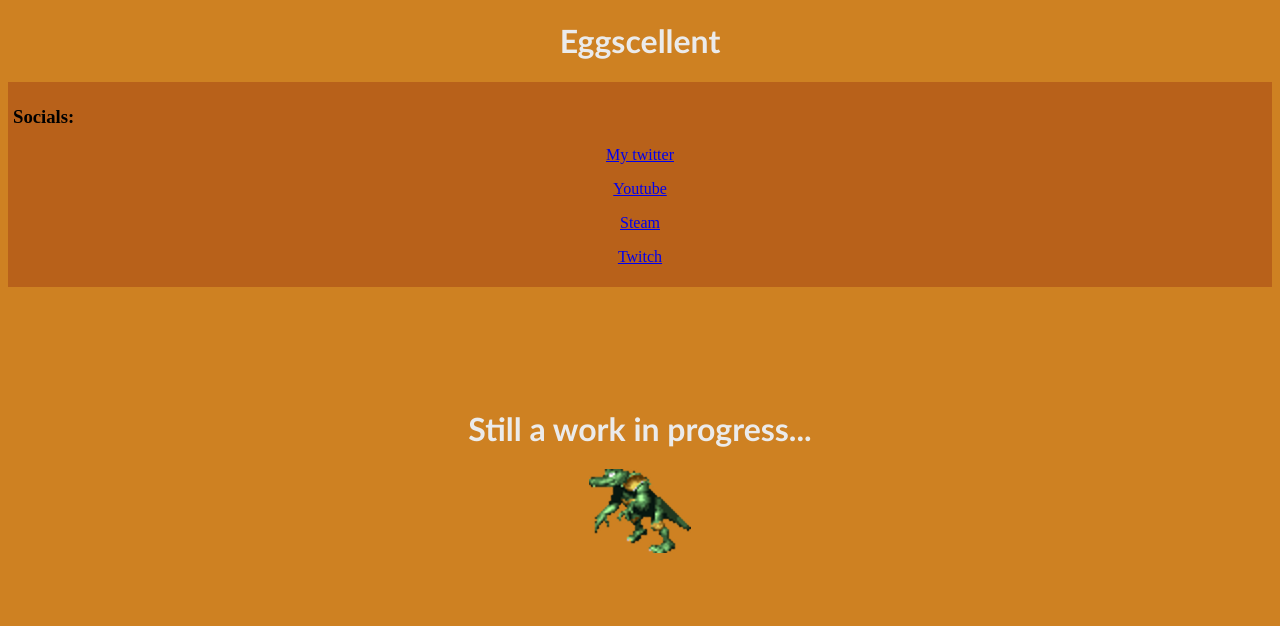
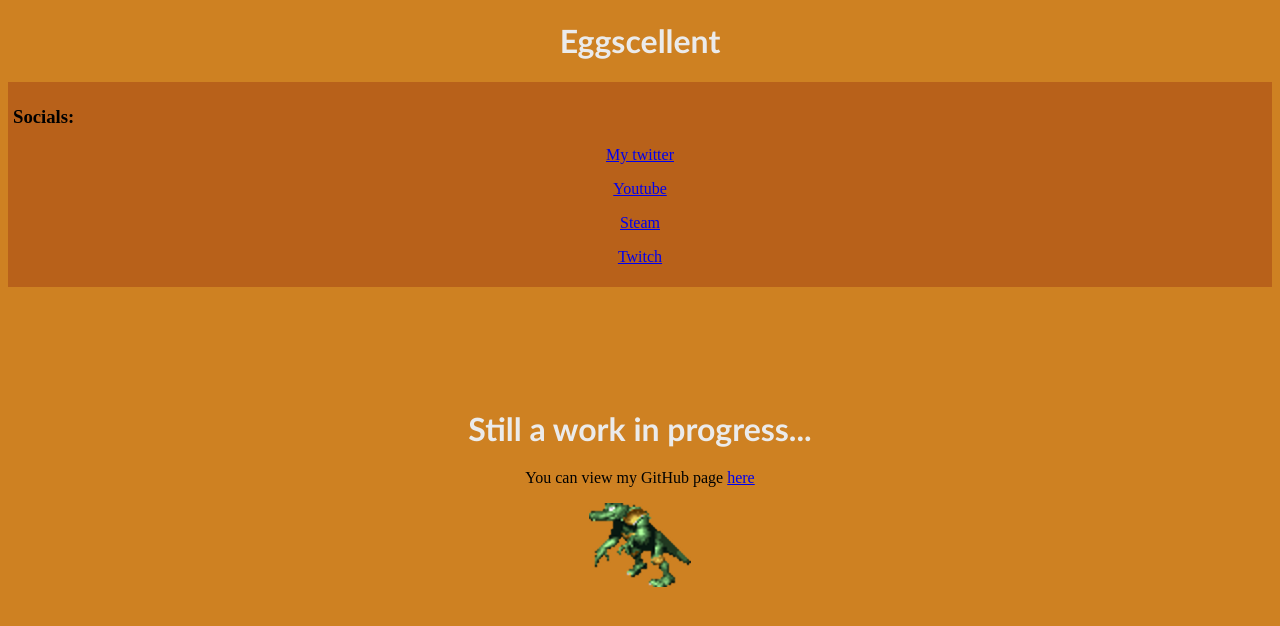
Before and after one commit to Eggscellentprojects/Eggscellentprojects.github.io, a plain HTML site: page index.html in a window 1280 px wide. Drawn offline with Linux system fonts and the light colour scheme.

Commit message:
added github link

```diff
--- a/index.html
+++ b/index.html
@@ -26,6 +26,7 @@
 
     <div id="kritter">
         <h1>Still a work in progress...</h1>
+        <p>You can view my GitHub page <a href="https://github.com/Eggscellentprojects">here</a></p>
         <img id="kritterClick" onclick="kritterHurt()" src="./images/kritter1.png" alt="Kritter goes here">
     </div>
 
```
